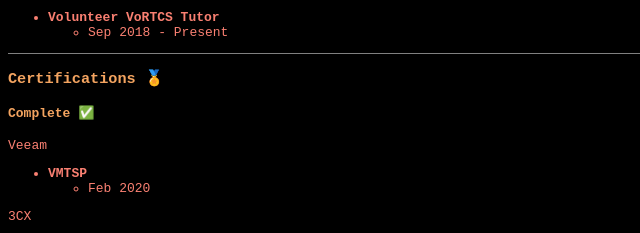
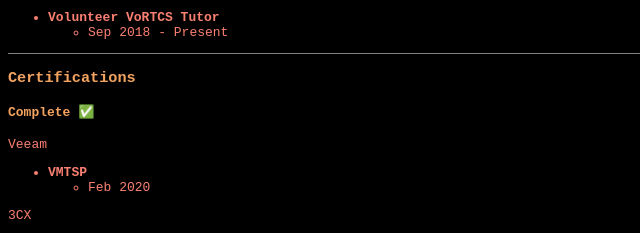
Before and after one commit to Lewisey/cv, a plain HTML site: page index.html in a window 1280 px wide. Shown: the part 792-1025 px from the top of the page, 0-640 px from the left. Drawn offline with Linux system fonts and the light colour scheme.

Commit message:
nothing serious

```diff
--- a/index.html
+++ b/index.html
@@ -115,7 +115,7 @@
   <p>
     <hr size="1" noshade>
   </p>
-  <h3>Certifications 🏅</h3>
+  <h3>Certifications</h3>
   <h4>Complete ✅</h4>
   <p>
     Veeam
```
